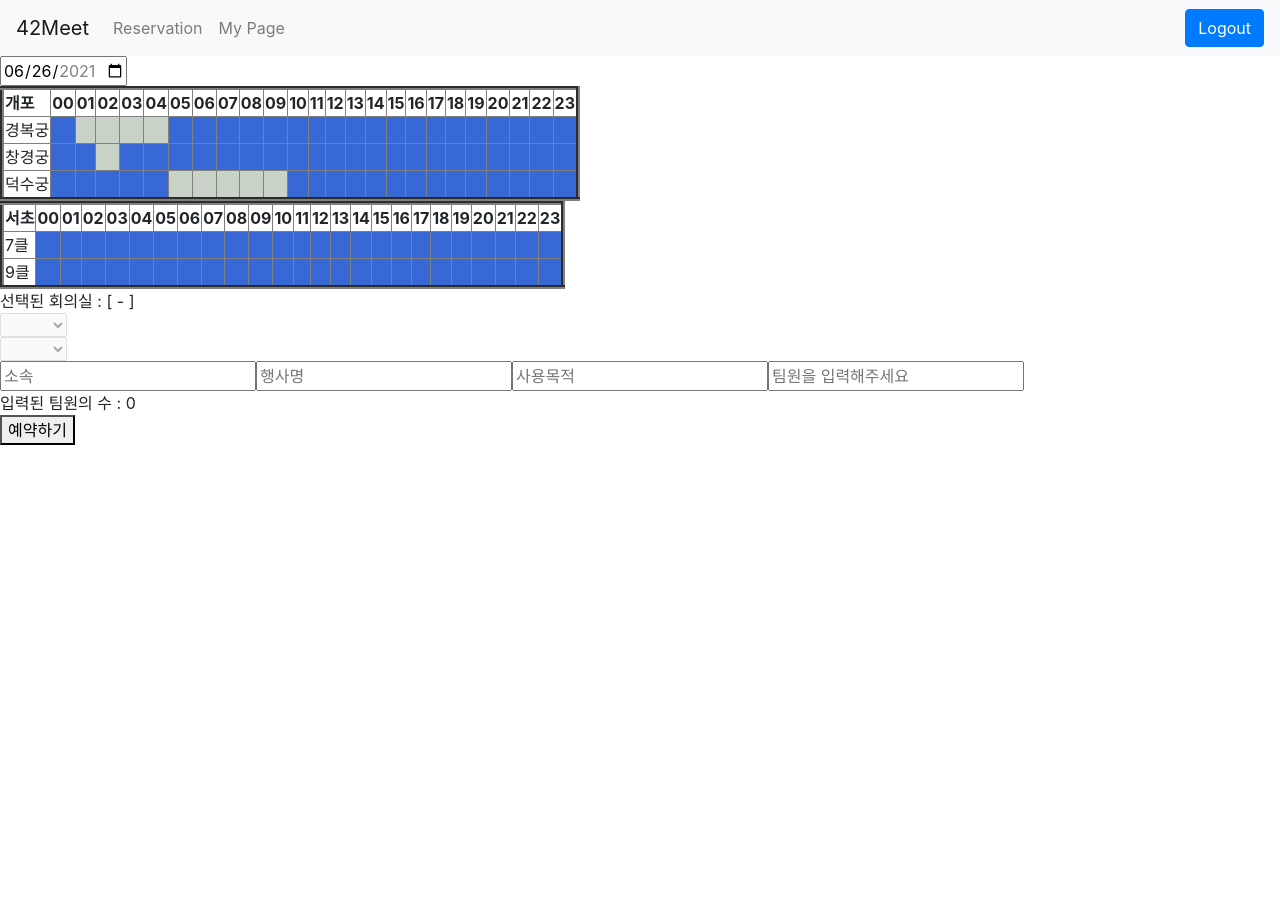
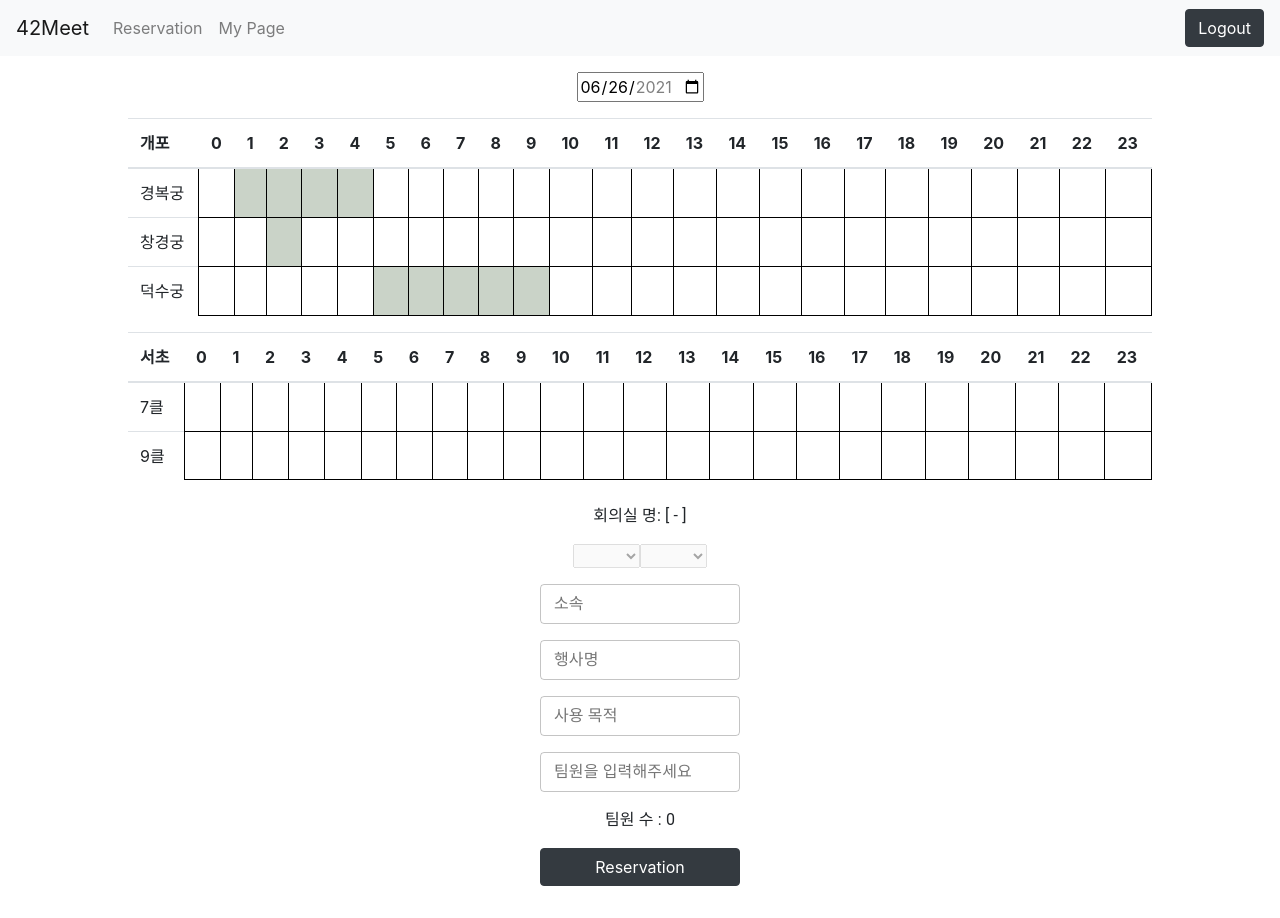
Before and after one commit to yh1120/42Meet_FE, a React (Create React App) app: page /meeting/reservation in a window 1280 px wide. Before the commit the page ends 800 px from the top, so only its background shows below. Built offline with nearby package versions, Linux system fonts and the light colour scheme.

Commit message:
[FIX] #49 Modify Design
react-bootstrap, Material-UI를 이용하여 디자인 변경했습니다.

```diff
--- a/src/Components/Navigation.js
+++ b/src/Components/Navigation.js
@@ -16,7 +16,9 @@ const Navigation = () => {
             <Nav.Link href="/meeting/reservation">Reservation</Nav.Link>
             <Nav.Link href="/meeting/mypage">My Page</Nav.Link>
           </Nav>
-          <Button onClick={handleLogout}>Logout</Button>
+          <Button variant="dark" onClick={handleLogout}>
+            Logout
+          </Button>
         </Navbar.Collapse>
       </Navbar>
     </div>
--- a/src/Components/ReservationForm.js
+++ b/src/Components/ReservationForm.js
@@ -1,44 +1,64 @@
 import React, { useState } from 'react';
 import TimePicker from './Timepicker';
+import { TextField, Typography } from '@material-ui/core';
+import { makeStyles } from '@material-ui/core/styles';
+import { Button } from 'react-bootstrap';
+import '../styles/ReservationForm.css';
+
+const useStyles = makeStyles((theme) => ({
+  root: {
+    '& > *': {
+      margin: theme.spacing(1),
+      width: 200,
+    },
+  },
+}));
 
 const ReservationForm = ({
   userInput,
   setUserInput,
   memberArray,
   setMemberArray,
-  reservedTime
+  reservedTime,
+  openModal,
 }) => {
   const [memberInput, setMemberInput] = useState('');
 
-  const handleKeyPress = e => {
+  const handleKeyPress = (e) => {
     if (e.key === 'Enter' && memberInput !== '') {
       setMemberArray([...memberArray, memberInput]);
       setMemberInput('');
     }
   };
 
-  const handleChange = e => {
+  const handleChange = (e) => {
     setMemberInput(e.target.value);
   };
 
-  const handleInputChange = e => {
+  const handleInputChange = (e) => {
     setUserInput({
       ...userInput,
-      [e.target.name]: e.target.value
+      [e.target.name]: e.target.value,
     });
   };
 
-  const handleClick = e => {
+  const handleClick = (e) => {
     const i = parseInt(e.target.id);
     setMemberArray(memberArray.slice(0, i).concat(memberArray.slice(i + 1)));
   };
   console.log('ReservationForm', reservedTime);
+  const classes = useStyles();
   return (
-    <div>
-      <div>
-        선택된 회의실 : [{userInput.selectedLocation} - {userInput.selectedRoom}
-        ]
-      </div>
+    <div
+      id="reservation-form-wrapper"
+      className={classes.root}
+      noValidate
+      autoComplete="off"
+    >
+      <Typography align="center">
+        회의실 명: [{userInput.selectedLocation} - {userInput.selectedRoom}]
+      </Typography>
+      <div id="time-picker">
         <TimePicker
           name="startTime"
           userInput={userInput}
@@ -51,45 +71,58 @@ const ReservationForm = ({
           setUserInput={setUserInput}
           reservedTime={reservedTime}
         ></TimePicker>
-      <input
-        type="text"
+      </div>
+      <TextField
+        id="standard-basic"
+        label="소속"
+        variant="outlined"
+        size="small"
         name="department"
         value={userInput.department}
-        placeholder="소속"
         onChange={handleInputChange}
-      ></input>
-      <input
-        type="text"
+      />
+      <TextField
+        id="standard-basic"
+        label="행사명"
+        variant="outlined"
+        size="small"
         name="title"
         value={userInput.title}
-        placeholder="행사명"
         onChange={handleInputChange}
-      ></input>
-      <input
-        type="text"
+      />
+      <TextField
+        id="standard-basic"
+        label="사용 목적"
+        variant="outlined"
+        size="small"
         name="purpose"
         value={userInput.purpose}
-        placeholder="사용목적"
         onChange={handleInputChange}
-      ></input>
-      <input
-        type="text"
+      />
+      <TextField
+        id="standard-basic"
+        label="팀원을 입력해주세요"
+        variant="outlined"
+        size="small"
+        name="purpose"
         onKeyPress={handleKeyPress}
         onChange={handleChange}
         value={memberInput}
-        placeholder="팀원을 입력해주세요"
-      ></input>
-      <div>입력된 팀원의 수 : {memberArray.length}</div>
+      />
+      <Typography align="center">팀원 수 : {memberArray.length}</Typography>
       {memberArray.map((member, idx) => {
         return (
-          <div id={idx} key={idx}>
+          <div id={idx} key={idx} className="member">
             {member}
-            <button id={idx} onClick={handleClick}>
-              x
-            </button>
+            <Button id={idx} variant="dark" onClick={handleClick}>
+              &times;
+            </Button>
           </div>
         );
       })}
+      <Button variant="dark" onClick={openModal}>
+        Reservation
+      </Button>
     </div>
   );
 };
--- a/src/Components/Timeline.js
+++ b/src/Components/Timeline.js
@@ -1,32 +1,34 @@
 import React from 'react';
 import { getHoursArray } from '../utils/utils';
+import { Table } from 'react-bootstrap';
+import '../styles/Timeline.css';
 
 const Timeline = ({
   userInput,
   setUserInput,
   location,
   meetingRooms,
-  reservedTime
+  reservedTime,
 }) => {
   const timeArray = getHoursArray();
 
-  const handleClick = e => {
+  const handleClick = (e) => {
     setUserInput({
       ...userInput,
       selectedRoom: e.target.innerText,
-      selectedLocation: location
+      selectedLocation: location,
     });
   };
 
   return (
-    <div>
-      <table border="4">
+    <div id="timeline-wrapper">
+      <Table responsive>
         <thead>
           <tr>
             <th>{location}</th>
-            {timeArray.map(n => {
-              return <th key={n}>{n < 10 ? `0${n}` : n}</th>;
-            })}
+            {Array.from({ length: 24 }).map((_, index) => (
+              <th key={index}>{index}</th>
+            ))}
           </tr>
         </thead>
         <tbody>
@@ -39,12 +41,20 @@ const Timeline = ({
                     reservedTime[meetingRoom].indexOf(time) !== -1 ? (
                     <td
                       key={idx}
-                      style={{ backgroundColor: 'rgb(202, 211, 200)' }}
+                      style={{
+                        backgroundColor: 'rgb(202, 211, 200)',
+                        border: '1px solid black',
+                        padding: '2px',
+                      }}
                     ></td>
                   ) : (
                     <td
                       key={idx}
-                      style={{ backgroundColor: 'rgb(56, 103, 214)' }}
+                      style={{
+                        backgroundColor: 'white',
+                        border: '1px solid black',
+                        padding: '2px',
+                      }}
                     ></td>
                   );
                 })}
@@ -52,7 +62,7 @@ const Timeline = ({
             );
           })}
         </tbody>
-      </table>
+      </Table>
     </div>
   );
 };
--- a/src/pages/Login.js
+++ b/src/pages/Login.js
@@ -1,5 +1,7 @@
 import React, { useEffect } from 'react';
 import { getCookieValue } from '../utils/utils';
+import { Button } from 'react-bootstrap';
+import '../styles/Login.css';
 
 const Login = () => {
   const handleLogin = async () => {
@@ -13,8 +15,10 @@ const Login = () => {
   });
 
   return (
-    <div>
-      <button onClick={handleLogin}>Log In</button>
+    <div id="login-wrapper" style={{}}>
+      <Button variant="dark" onClick={handleLogin}>
+        Log In
+      </Button>
     </div>
   );
 };
--- a/src/pages/MyPage.js
+++ b/src/pages/MyPage.js
@@ -53,7 +53,7 @@ const MyPage = () => {
               <div
                 key={idx}
                 style={{
-                  border: '1px solid red',
+                  border: '1px solid black',
                   textAlign: 'center',
                   margin: '3px',
                 }}
--- a/src/pages/Reservation.js
+++ b/src/pages/Reservation.js
@@ -6,6 +6,7 @@ import Navigation from '../Components/Navigation';
 import { range, getAFewDaysLater, getCookieValue } from '../utils/utils';
 import Modal from '../Components/Modal/Modal';
 import jwtDecode from 'jwt-decode';
+import '../styles/Reservation.css';
 
 const Reservation = () => {
   const minDate = getAFewDaysLater(7).toISOString().substring(0, 10);
@@ -123,8 +124,9 @@ const Reservation = () => {
   const { selectedDate } = userInput;
   return (
     <div>
+      <Navigation />
       <div>
-        <Navigation />
+        <div id="datepicker-wrapper">
           <input
             type="date"
             onChange={onChange}
@@ -132,10 +134,9 @@ const Reservation = () => {
             min={minDate}
             max={maxDate}
           ></input>
+        </div>
         {Object.keys(reservedTime).length !== 0 &&
           locationTable.map((table) => {
-            // console.log(reservedTime);
-            console.log(reservedTime[table.location]);
             return (
               <Timeline
                 userInput={userInput}
@@ -153,11 +154,11 @@ const Reservation = () => {
             memberArray={memberArray}
             setMemberArray={setMemberArray}
             reservedTime={reservedTime[userInput.selectedLocation]}
+            openModal={openModal}
           />
         ) : (
           <></>
         )}
-        <button onClick={openModal}>예약하기</button>
         <Modal
           open={modalOpen}
           close={closeModal}
--- /dev/null
+++ b/src/styles/Login.css
@@ -0,0 +1,7 @@
+#login-wrapper {
+  display: flex;
+  justify-content: center;
+  align-items: center;
+  width: 100vw;
+  height: 100vh;
+}
--- /dev/null
+++ b/src/styles/Reservation.css
@@ -0,0 +1,5 @@
+#datepicker-wrapper {
+  display: flex;
+  justify-content: center;
+  margin: 1rem;
+}
--- /dev/null
+++ b/src/styles/ReservationForm.css
@@ -0,0 +1,15 @@
+#reservation-form-wrapper {
+  display: flex;
+  flex-direction: column;
+  align-items: center;
+}
+
+#time-picker {
+  display: flex;
+  justify-content: center;
+}
+
+.member {
+  display: flex;
+  justify-content: space-around;
+}
--- /dev/null
+++ b/src/styles/Timeline.css
@@ -0,0 +1,4 @@
+#timeline-wrapper {
+  width: 80vw;
+  margin: auto;
+}
```
Lines whose indentation alone changed are shown as unchanged.
